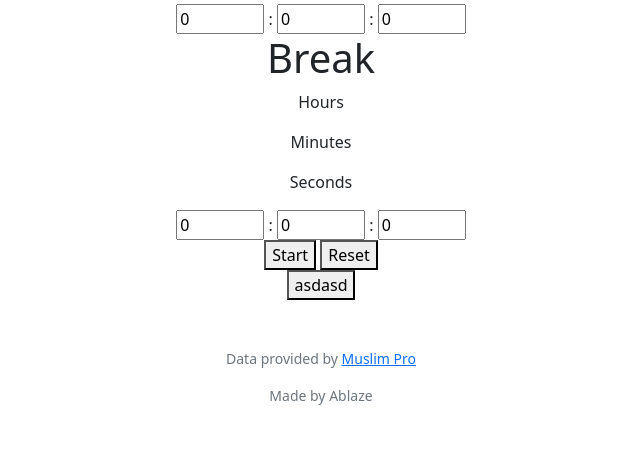
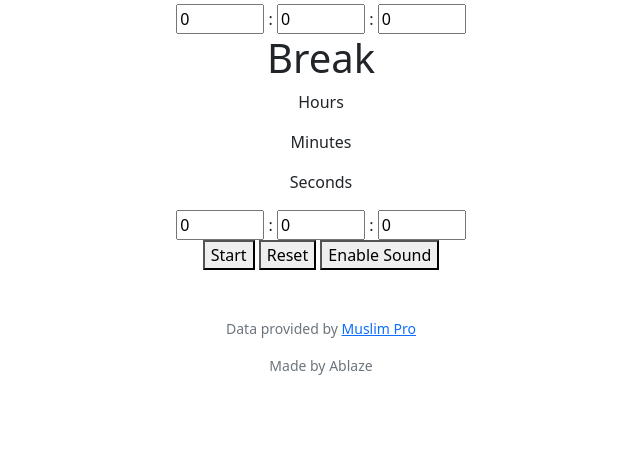
Before and after one commit to ablazeArt/prayer-todo, a Flask app: page / in a window 1280 px wide. Shown: the part 386-840 px from the top of the page, without its empty margins (319-959 px from the left). After the commit the page ends 761 px from the top, so only its background shows below. Run offline with Flask 2, Linux system fonts and the light colour scheme; data that the repository does not hold is empty; some libraries are stand-ins or nearby versions.

Commit message:
Update prayer.html

```diff
--- a/templates/prayer.html
+++ b/templates/prayer.html
@@ -105,10 +105,12 @@
                         <button id="reset" type="button" class="timer__btn timer__btn--reset">
                             <span >Reset</span>
                         </button>
+                        <button id="triggerAudio" class="sound__btn">
+                            <span>Enable Sound</span>
+                        </button>
                     </div>
                 </div>
 
-                <button id="triggerAudio">asdasd</button>
                 <audio id="audio" src="{{ url_for('static', filename='alarm.mp3') }}"></audio>
 
             <script type="text/javascript" src="{{ url_for('static', filename='main.js') }}"></script>
```
